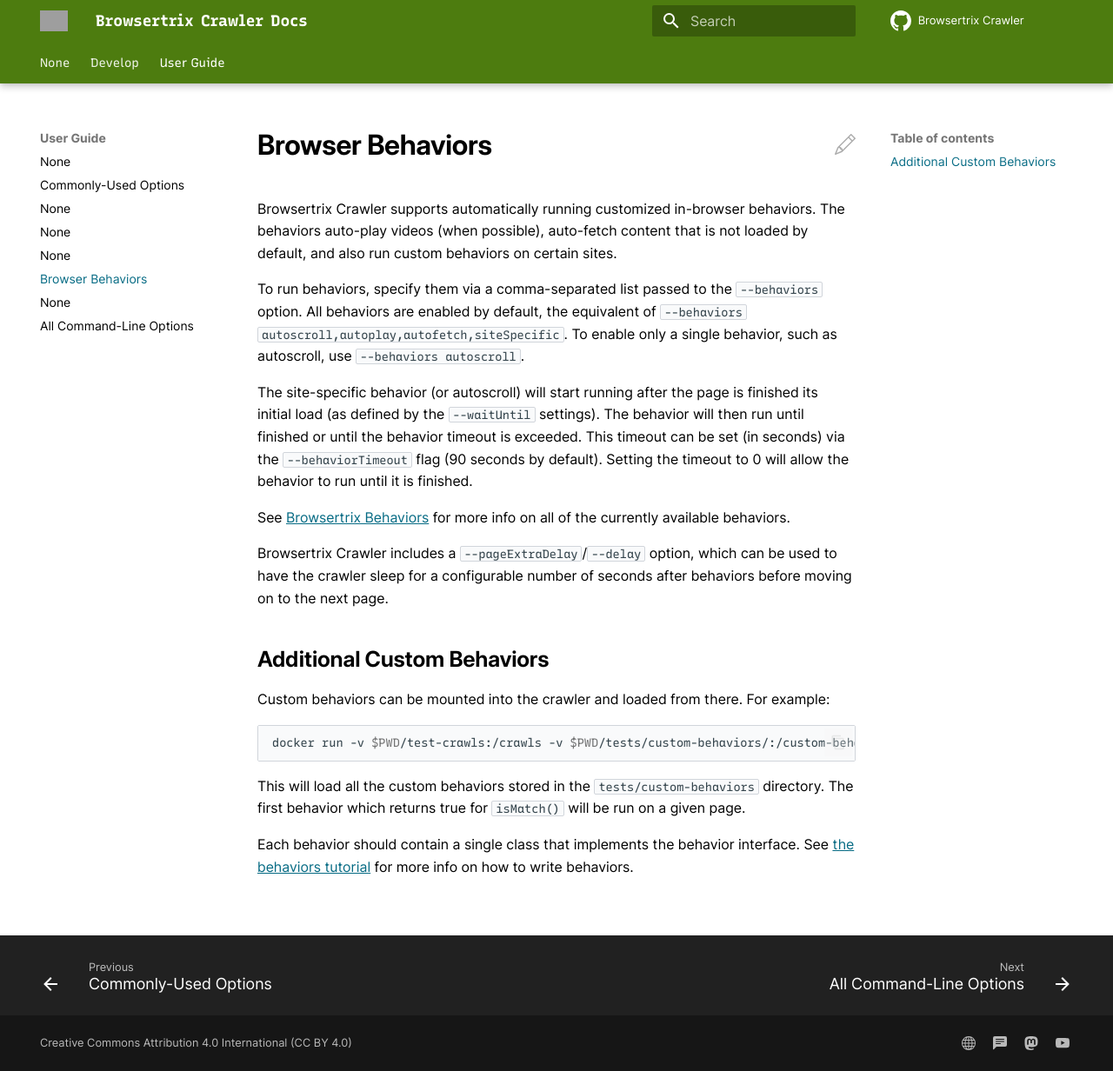
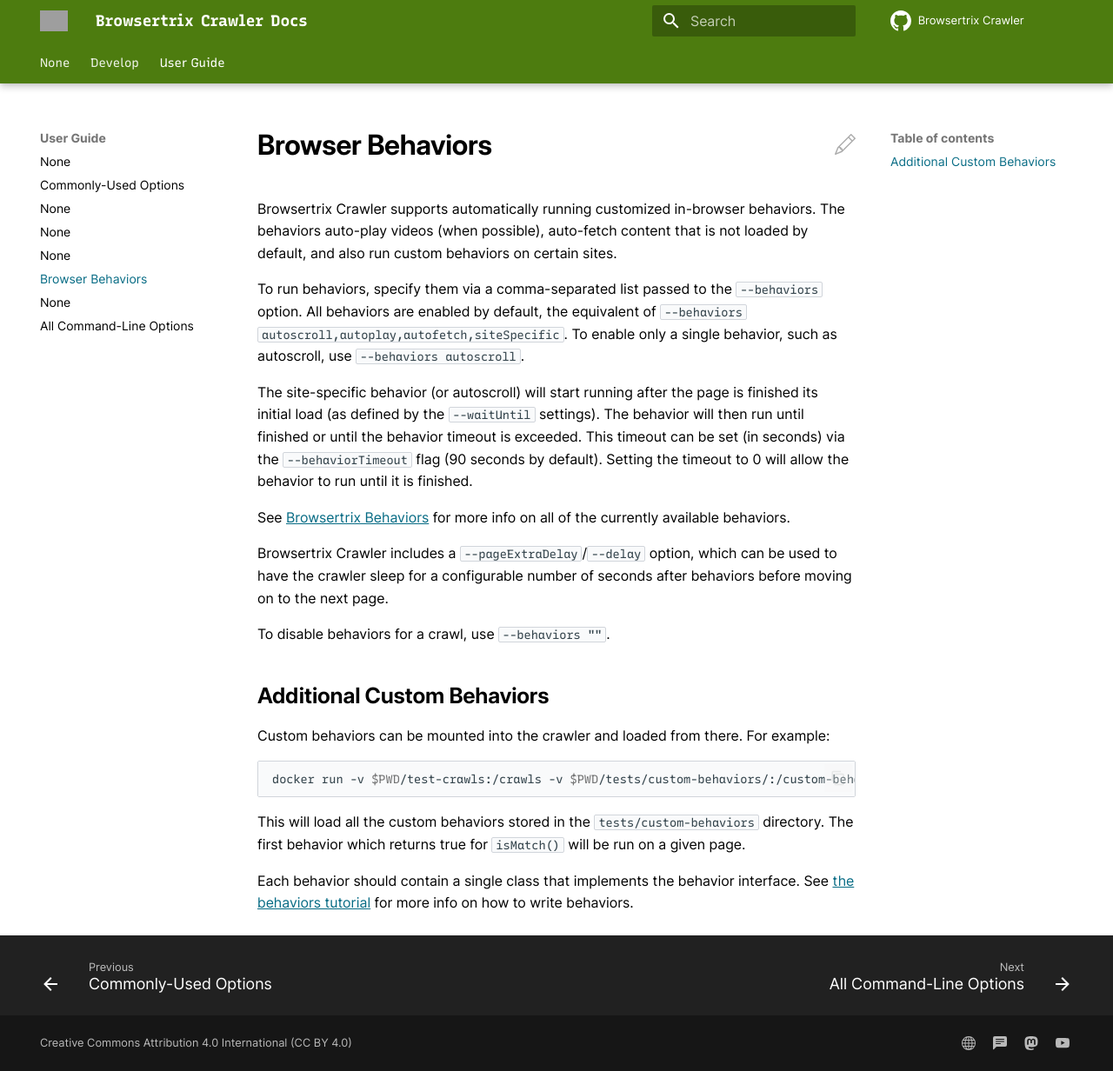
Before and after one commit to webrecorder/browsertrix-crawler, an MkDocs documentation site: the page built from docs/docs/user-guide/behaviors.md, in a window 1280 px wide and 1232 px high. Shown: the whole window at 87% size. Built offline with MkDocs 1.6.1 and Material for MkDocs 9.7.7, drawn with Linux system fonts in a browser that asks for light colours; comment, search, counter and statistics services are not loaded; grey boxes are pictures that could not be loaded.

Commit message:
Document disabling behaviors

```diff
--- a/docs/docs/user-guide/behaviors.md
+++ b/docs/docs/user-guide/behaviors.md
@@ -10,6 +10,8 @@
 
 Browsertrix Crawler includes a `--pageExtraDelay`/`--delay` option, which can be used to have the crawler sleep for a configurable number of seconds after behaviors before moving on to the next page.
 
+To disable behaviors for a crawl, use `--behaviors ""`.
+
 ## Additional Custom Behaviors
 
 Custom behaviors can be mounted into the crawler and loaded from there. For example:
```
